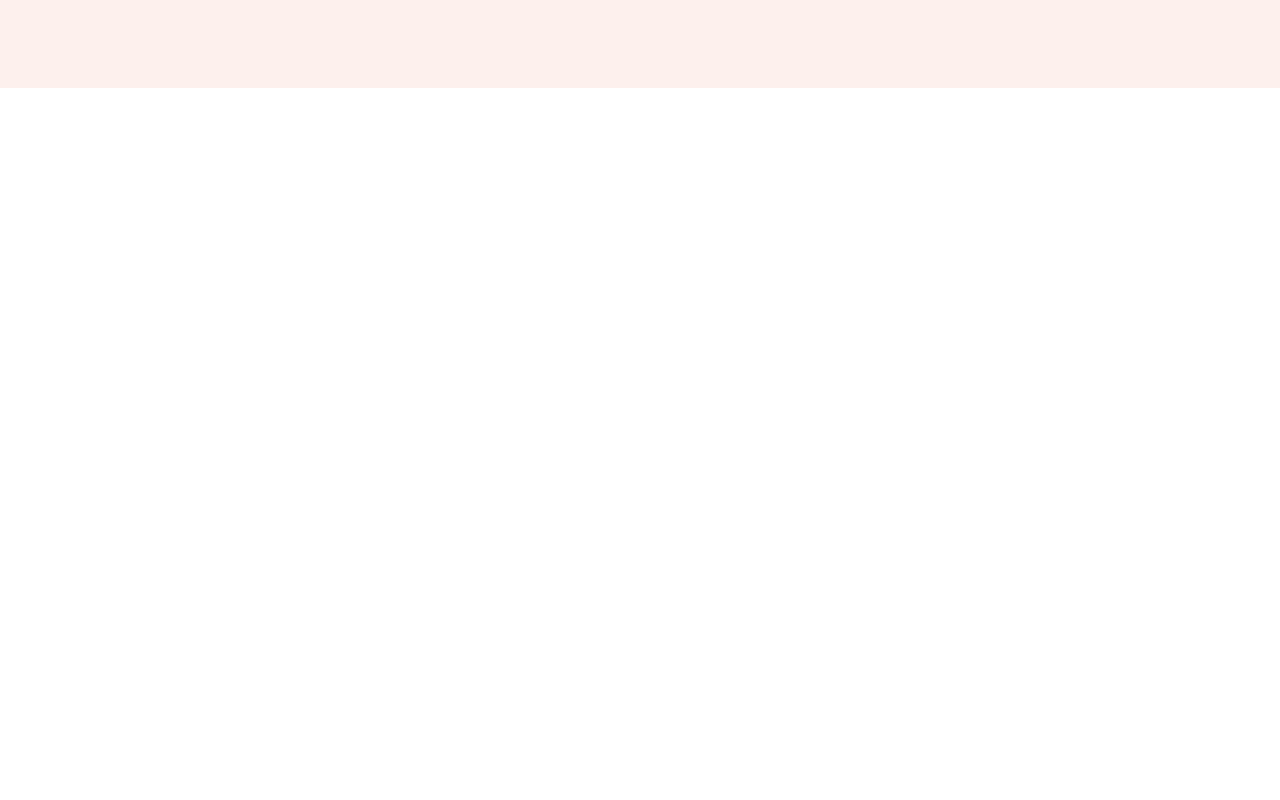
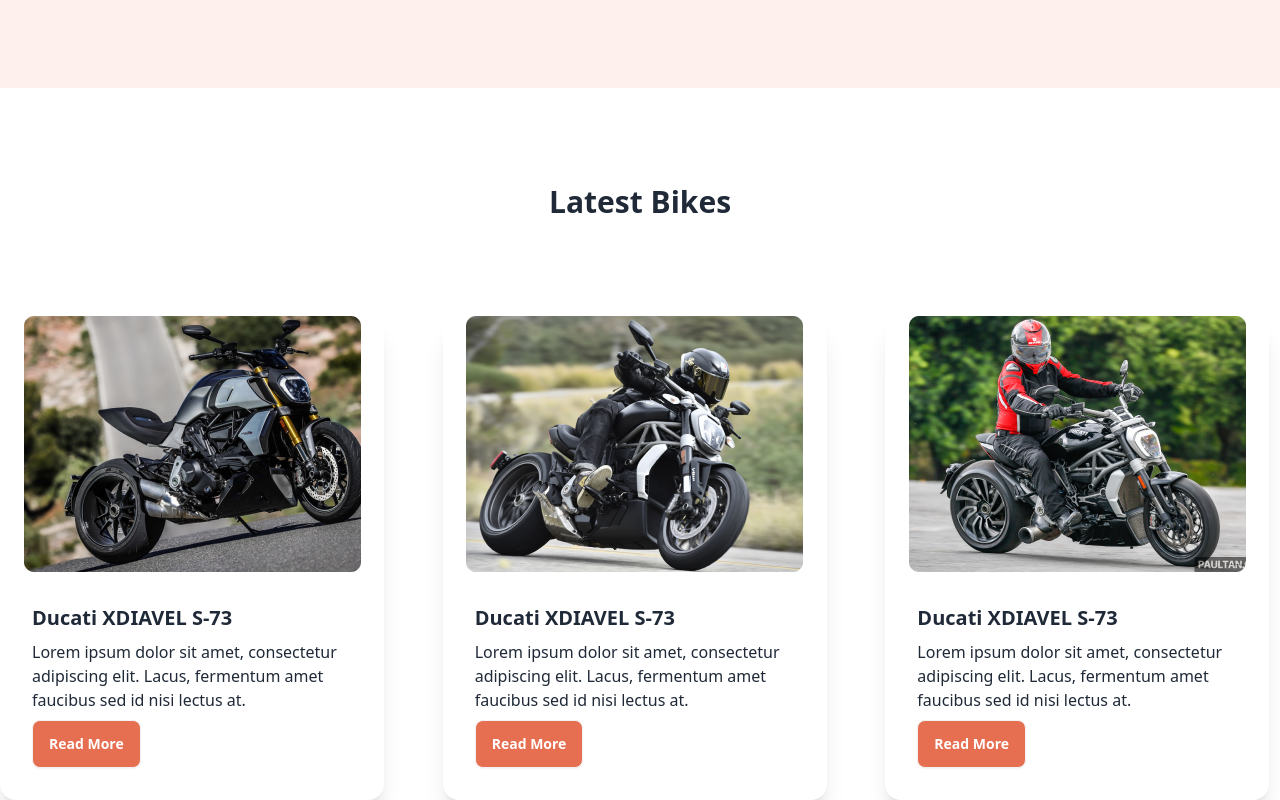
Before and after one commit to abdulmazidakash/m-15-4-daisy-ui-project-biker-zone, a plain HTML site: page index.html in a window 1280 px wide. Shown: the part 530-1330 px from the top of the page. Before the commit the page ends 800 px from the top, so only its background shows below. Drawn offline with nearby package versions, Linux system fonts and the light colour scheme.

Commit message:
added latest bikes container

```diff
--- a/index.html
+++ b/index.html
@@ -174,7 +174,65 @@
 	</header>
 	<!-- main section  -->
 	<main class="md:container mx-auto">
+		<!-- featured bike section - homework  -->
+		 <section>
 
+		 </section>
+
+		 <!-- latest bike section  -->
+		  <section class="my-24">
+			<h3 class="text-3xl font-bold text-center mb-12">Latest Bikes</h3>
+		  </section>
+		  <!-- cards container  -->
+		   <div class="grid grid-cols-1 md:grid-cols-2 lg:grid-cols-3 gap-12">
+			<!-- cards one  -->
+			<div class="card bg-base-100 w-96 shadow-xl">
+				<figure>
+				  <img
+					src="./images/others/latest1.png"
+					alt="Shoes" />
+				</figure>
+				<div class="card-body">
+				  <h2 class="card-title">Ducati XDIAVEL S-73</h2>
+				  <p>Lorem ipsum dolor sit amet, consectetur adipiscing elit. Lacus, fermentum amet faucibus sed id nisi lectus at.</p>
+				  <div class="card-actions">
+					<button class="btn bg-bike-primary text-white">Read More</button>
+				  </div>
+				</div>
+			  </div>
+
+			<!-- cards two  -->
+			<div class="card bg-base-100 w-96 shadow-xl">
+				<figure>
+				  <img
+					src="./images/others/latest2.png"
+					alt="Shoes" />
+				</figure>
+				<div class="card-body">
+				  <h2 class="card-title">Ducati XDIAVEL S-73</h2>
+				  <p>Lorem ipsum dolor sit amet, consectetur adipiscing elit. Lacus, fermentum amet faucibus sed id nisi lectus at.</p>
+				  <div class="card-actions">
+					<button class="btn bg-bike-primary text-white">Read More</button>
+				  </div>
+				</div>
+			  </div>
+
+			<!-- cards three  -->
+			<div class="card bg-base-100 w-96 shadow-xl">
+				<figure>
+				  <img
+					src="./images/others/latest3.png"
+					alt="Shoes" />
+				</figure>
+				<div class="card-body">
+				  <h2 class="card-title">Ducati XDIAVEL S-73</h2>
+				  <p>Lorem ipsum dolor sit amet, consectetur adipiscing elit. Lacus, fermentum amet faucibus sed id nisi lectus at.</p>
+				  <div class="card-actions">
+					<button class="btn bg-bike-primary text-white">Read More</button>
+				  </div>
+				</div>
+			  </div>
+		   </div>
 	</main>
 	<!-- footer section  -->
 	<footer>
```
